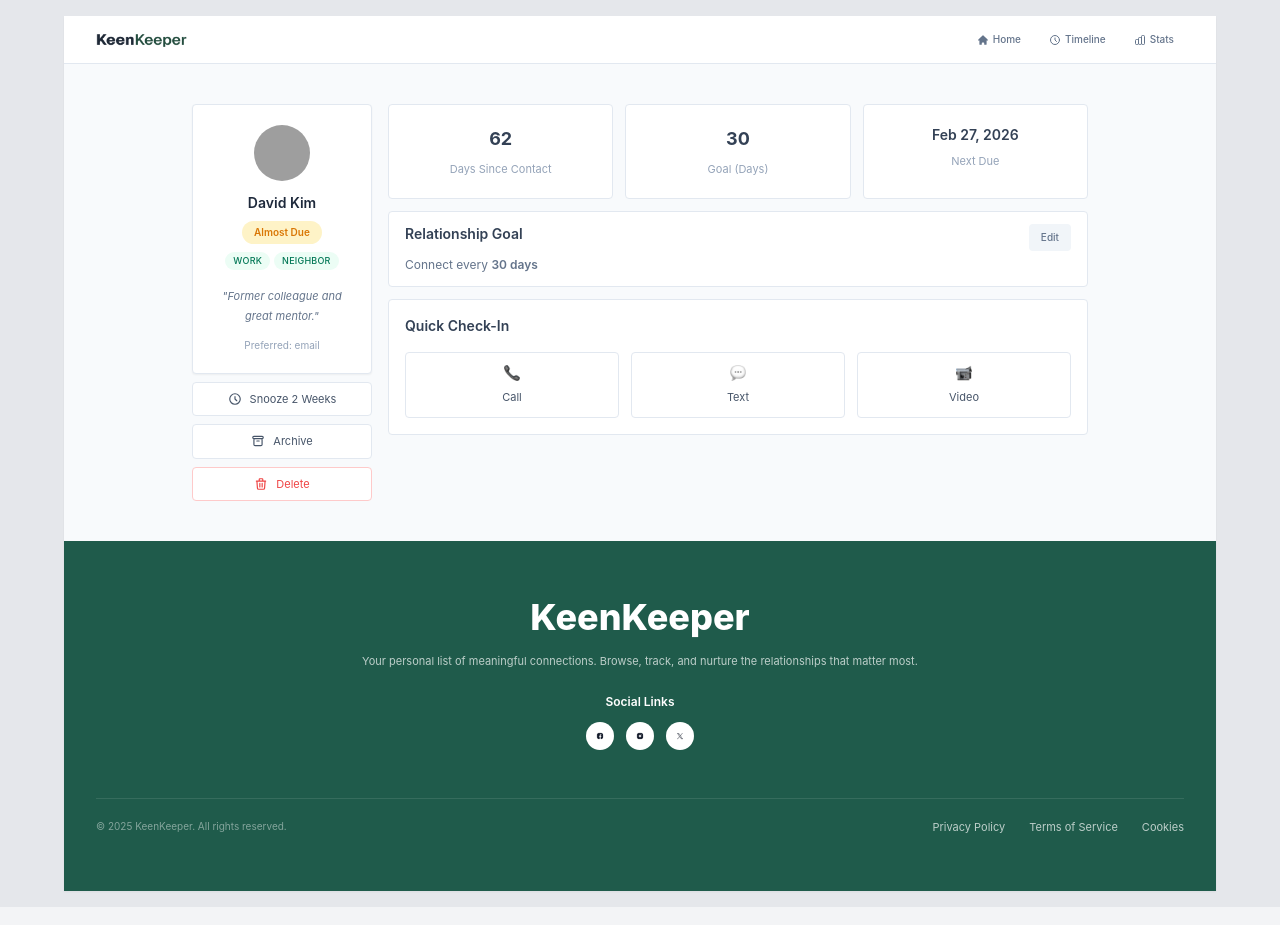
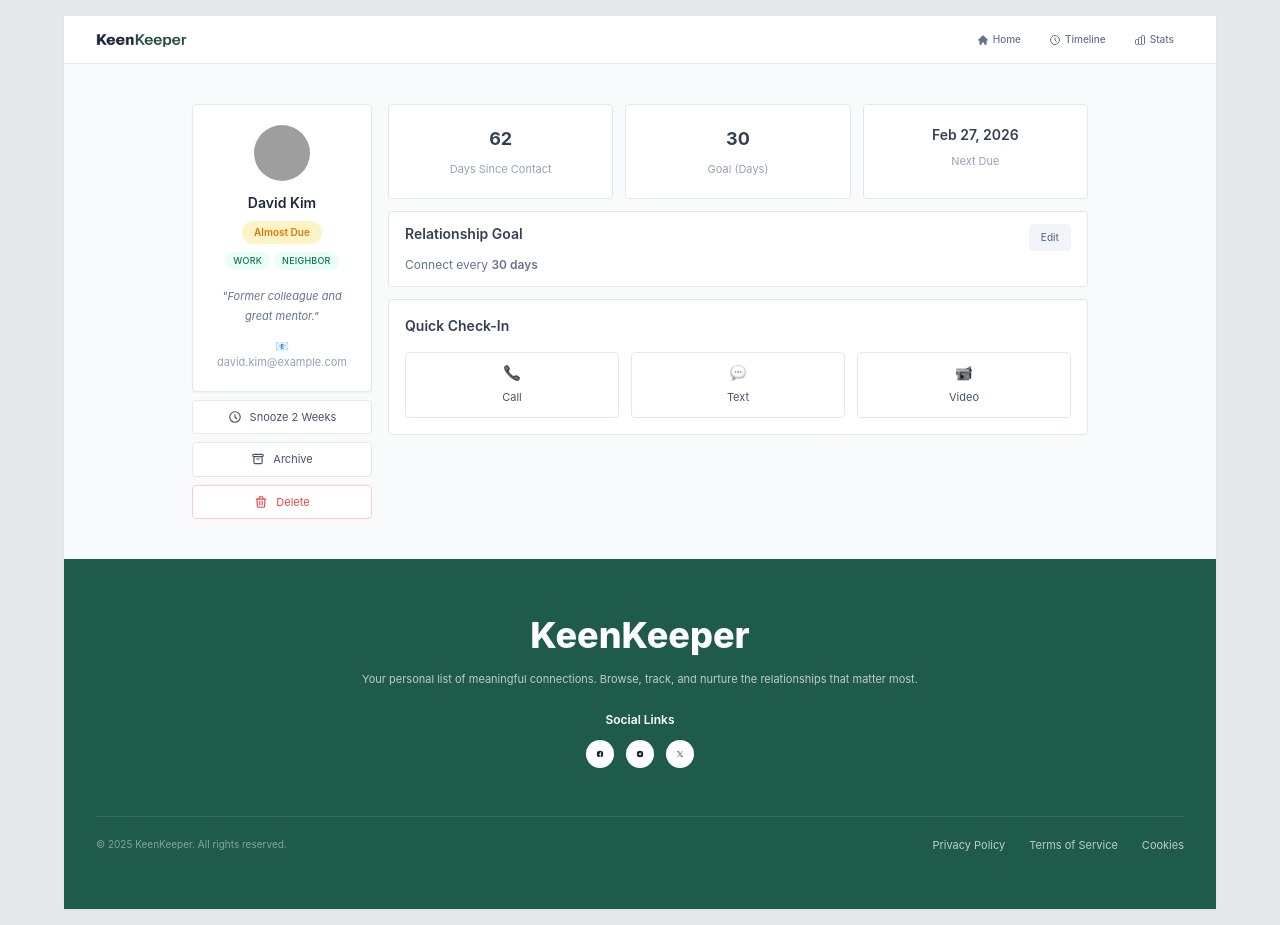
Before and after one commit to Rashad123456/assigment-7, a React (Vite) app: page /friend/1 in a window 1280 px wide. Built offline with nearby package versions, Linux system fonts and the light colour scheme; grey boxes are pictures that could not be loaded.

Commit message:
fix build errors for deployment

```diff
--- a/src/pages/FriendDetailsPage.jsx
+++ b/src/pages/FriendDetailsPage.jsx
@@ -41,6 +41,8 @@ const FriendDetailsPage = () => {
     <section className="px-4 py-10 sm:px-8">
       <div className="mx-auto max-w-4xl">
         <div className="grid gap-4 md:grid-cols-[180px_1fr]">
+
+          {/* LEFT SIDE */}
           <div className="space-y-2">
             <div className="soft-card px-4 py-5 text-center shadow-sm">
               <img
@@ -72,15 +74,18 @@ const FriendDetailsPage = () => {
                 ))}
               </div>
 
+              {/* BIO */}
               <p className="mt-4 text-[11px] italic leading-5 text-slate-500">
                 "{friend.bio}"
               </p>
 
-              <p className="mt-3 text-[10px] text-slate-400">
-                Preferred: email
+              {/* EMAIL (IMPORTANT) */}
+              <p className="mt-3 text-[11px] text-slate-400">
+                📧 {friend.email}
               </p>
             </div>
 
+            {/* ACTION BUTTONS */}
             <button className="flex w-full items-center justify-center gap-2 rounded border border-slate-200 bg-white px-3 py-2 text-[11px] text-slate-600 transition hover:bg-slate-50">
               <HiOutlineClock className="text-sm" />
               Snooze 2 Weeks
@@ -97,7 +102,10 @@ const FriendDetailsPage = () => {
             </button>
           </div>
 
+          {/* RIGHT SIDE */}
           <div className="space-y-3">
+
+            {/* STATS */}
             <div className="grid gap-3 sm:grid-cols-3">
               <div className="soft-card px-4 py-5 text-center">
                 <h3 className="text-lg font-bold text-slate-700">
@@ -112,17 +120,22 @@ const FriendDetailsPage = () => {
                 <h3 className="text-lg font-bold text-slate-700">
                   {friend.goal}
                 </h3>
-                <p className="mt-2 text-[11px] text-slate-400">Goal (Days)</p>
+                <p className="mt-2 text-[11px] text-slate-400">
+                  Goal (Days)
+                </p>
               </div>
 
               <div className="soft-card px-4 py-5 text-center">
                 <h3 className="text-sm font-semibold text-slate-700">
                   {formatDate(friend.next_due_date)}
                 </h3>
-                <p className="mt-2 text-[11px] text-slate-400">Next Due</p>
+                <p className="mt-2 text-[11px] text-slate-400">
+                  Next Due
+                </p>
               </div>
             </div>
 
+            {/* RELATIONSHIP GOAL */}
             <div className="soft-card px-4 py-3">
               <div className="flex items-start justify-between gap-3">
                 <div>
@@ -130,7 +143,8 @@ const FriendDetailsPage = () => {
                     Relationship Goal
                   </h2>
                   <p className="mt-3 text-[12px] text-slate-500">
-                    Connect every <span className="font-semibold">{friend.goal} days</span>
+                    Connect every{" "}
+                    <span className="font-semibold">{friend.goal} days</span>
                   </p>
                 </div>
 
@@ -140,6 +154,7 @@ const FriendDetailsPage = () => {
               </div>
             </div>
 
+            {/* QUICK CHECK-IN */}
             <div className="soft-card px-4 py-4">
               <h2 className="text-sm font-semibold text-slate-700">
                 Quick Check-In
@@ -163,6 +178,7 @@ const FriendDetailsPage = () => {
                 />
               </div>
             </div>
+
           </div>
         </div>
       </div>
```
Also changed, not shown: 13 other files (tests, documents, lock files or other folders).
